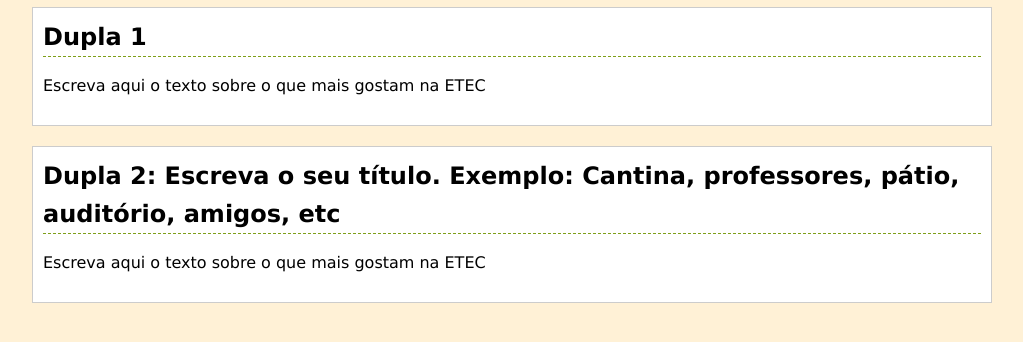
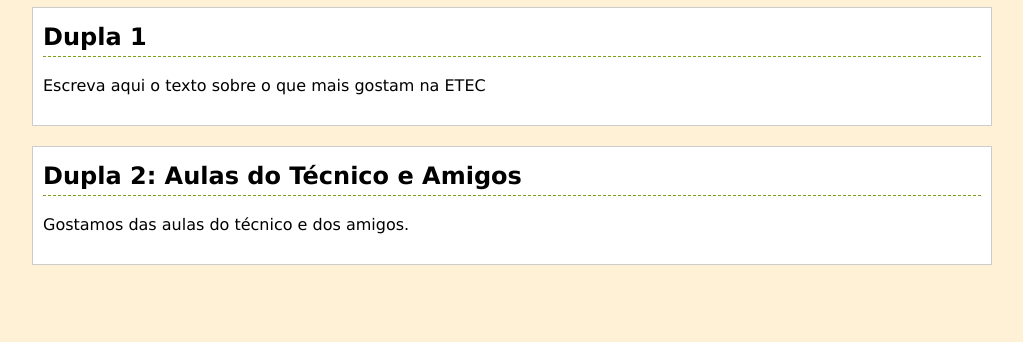
Before and after one commit to LucasBunny/i-love-etec, a plain HTML site: page index.html in a window 1280 px wide. Shown: the part 74-416 px from the top of the page, without its empty margins (128-1151 px from the left). Drawn offline with Linux system fonts and the light colour scheme.

Commit message:
inclusao do arquivo index.html

```diff
--- a/index.html
+++ b/index.html
@@ -11,7 +11,7 @@
 <p>
 Escreva aqui o texto sobre o que mais gostam na ETEC
 </p>
-</div> <div class='content'> <h2>Dupla 2: Escreva o seu título. Exemplo: Cantina, professores, pátio, auditório, amigos, etc</h2> <p> Escreva aqui o texto sobre o que mais gostam na ETEC </p> </div>
+</div> <div class='content'> <h2>Dupla 2: Aulas do Técnico e Amigos </h2> <p> Gostamos das aulas do técnico e dos amigos. </p> </div>
 </div>
 </body>
 </html>
```
